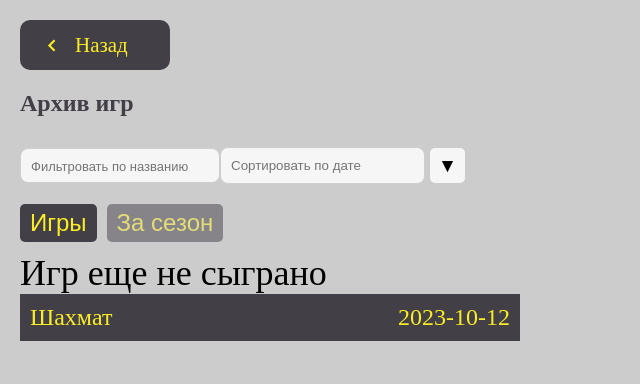
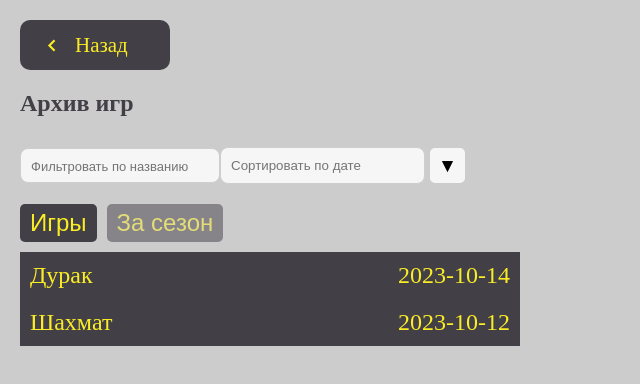
Before and after one commit to Akula3331/TourneyX, a React (Create React App) app: page /archive in a window 1280 px wide. Shown: the top 384 px of the page, without its empty margins (0-640 px from the left). Built offline with nearby package versions, Linux system fonts and the light colour scheme; a web font is replaced by a local one.

Commit message:
modified:   src/pages/ArchivePage/ArchivePage.jsx 	modified:   src/pages/MainPage/MainPage.jsx

```diff
--- a/src/pages/ArchivePage/ArchivePage.jsx
+++ b/src/pages/ArchivePage/ArchivePage.jsx
@@ -6,6 +6,7 @@ import Back from "../../components/Back/Back";
 export default function ArchivePage() {
   const gamesSeason = [
     { name: "Шахмат", date: "2023-10-12", firstPlace: 'Kalamburger', secondPlace: 'Betito', thirdPlace: 'Gorbatic', fourthPlace: 'CFKN' },
+    { name: "Дурак", date: "2023-10-14", firstPlace: 'Gorbatic', secondPlace: 'Betito', thirdPlace: 'CFKN', fourthPlace: 'Kalamburger' },
 
   ];
 
@@ -93,7 +94,6 @@ export default function ArchivePage() {
           За сезон
         </button>
       </div>
-        <p className={cls.tt}>Игр еще не сыграно</p>
       {getGamesToDisplay().map((game, index) => (
         <SeasonGamesList
           key={index}
--- a/src/pages/MainPage/MainPage.jsx
+++ b/src/pages/MainPage/MainPage.jsx
@@ -18,7 +18,7 @@ export default function MainPage() {
   if (firstDateFromChild) {
     const dateParts = firstDateFromChild.split(".");
     if (dateParts.length === 3) {
-      const formattedDate = `${dateParts[2]}-${dateParts[1]}-${dateParts[0]}T00:00:00`;
+      const formattedDate = `${dateParts[2]}-${dateParts[1]}-${dateParts[0]}T20:30:00`;
       targetDate = new Date(formattedDate);
     }
   }
```
